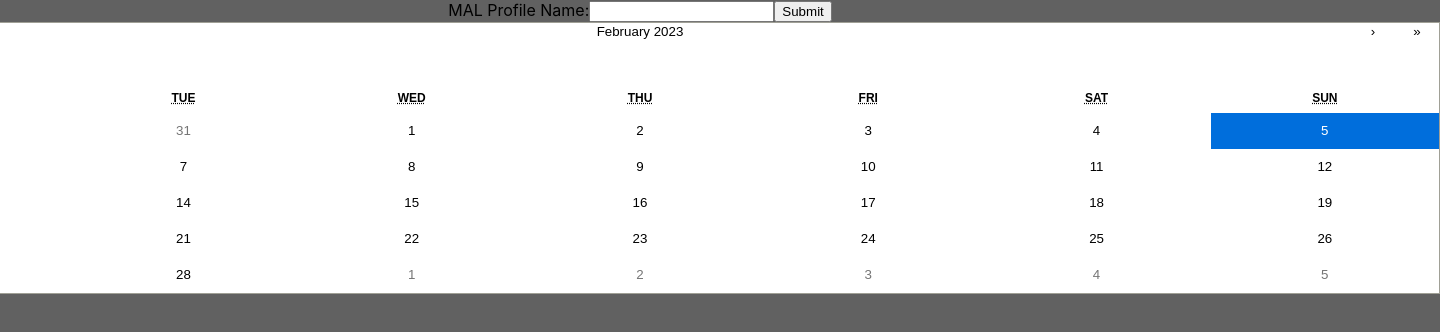
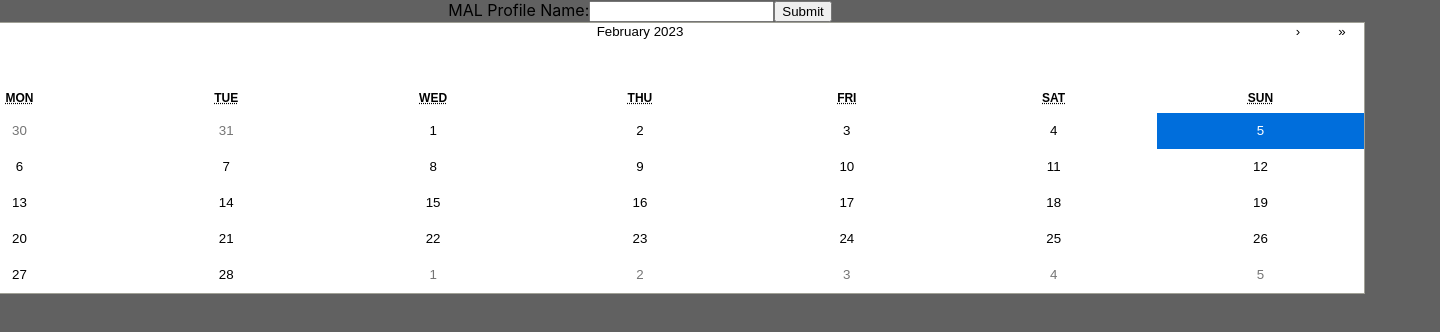
Before and after one commit to JM-Yacho/next-ep-frontend, a React (Create React App) app: page / in a window 1280 px wide. Shown: the top 332 px of the page, 1440 px wide, since content can reach past the window. Built offline with nearby package versions, Linux system fonts and the light colour scheme.

Commit message:
changed time format, made calendar smaller

```diff
--- a/src/App.css
+++ b/src/App.css
@@ -17,7 +17,7 @@ body {
 }
 
 .react-calendar {
-  width: 1600px;
+  width: 1450px;
   max-width: 100%;
   background: white;
   border: 1px solid #a0a096;
--- a/src/EpCalendar.js
+++ b/src/EpCalendar.js
@@ -12,11 +12,14 @@ const EpCalendar = ({nextEpsByDate}) => {
 
         if(currDate in nextEpsByDate) {
           nextEpsByDate[currDate].forEach((anime, index) => {
+            let airDate = new Date(anime.nextEp.airingAt * 1000);
+            let time = airDate.toTimeString().split(' ')[0];
+            let zone = airDate.toLocaleTimeString('en-us',{timeZoneName:'short'}).split(' ')[2];
             animeEntries.push(
               <div className='CalendarTileEntry' key={index}>
                 <img src={anime.pictureUrl} alt='animes' width='100%'/>
                 <p>{anime.title} | Ep {anime.nextEp.episode}</p>
-                <p>{(new Date(anime.nextEp.airingAt * 1000)).toTimeString()}</p>
+                <p>{time} {zone}</p>
               </div>
             );
           });
```
